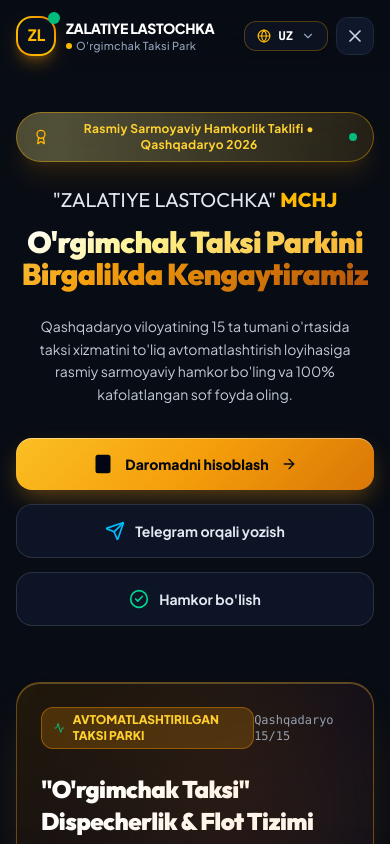
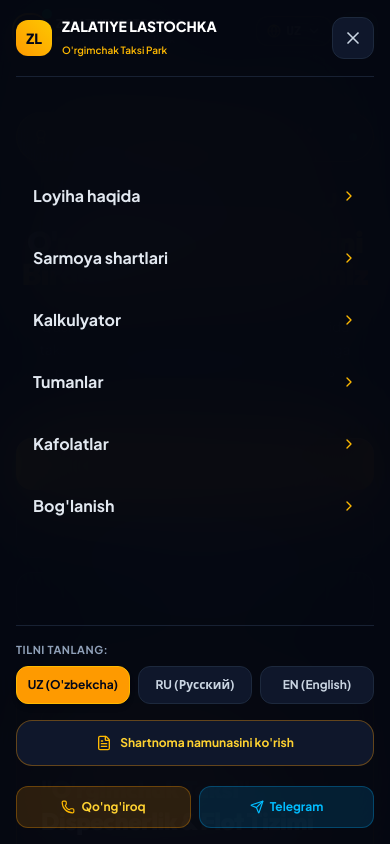
Before and after one commit to humoyun1773/zalatoye-lastochka, a React (Vite) app: page / in a window 390 px wide. Both pictures are taken after a click on the button 355 px from the left and 36 px from the top of the page. Shown: the top 844 px of the page. Built offline with nearby package versions, Linux system fonts and the light colour scheme.

Commit message:
feat(responsive): enhance mobile drawer menu and responsive media queries across all devices

```diff
--- a/src/components/Navbar.tsx
+++ b/src/components/Navbar.tsx
@@ -1,5 +1,5 @@
 import React, { useState, useEffect, useRef } from 'react';
-import { Globe, Menu, X, FileText, ChevronRight, ChevronDown, Check } from 'lucide-react';
+import { Globe, Menu, X, FileText, ChevronRight, ChevronDown, Check, Phone, Send } from 'lucide-react';
 import type { Language } from '../types';
 import type { TranslationsType } from '../data/translations';
 
@@ -64,46 +64,47 @@
   const currentLang = languages.find((l) => l.code === lang) || languages[0];
 
   return (
+    <>
       <header
-      className={`fixed top-0 left-0 right-0 z-50 transition-all duration-300 ${
+        className={`fixed top-0 left-0 right-0 z-40 transition-all duration-300 ${
           scrolled
-          ? 'bg-[#080c14]/95 backdrop-blur-xl border-b border-amber-500/20 py-2.5 shadow-2xl shadow-black/80'
-          : 'bg-gradient-to-b from-[#080c14]/90 to-transparent py-4 sm:py-5'
+            ? 'bg-[#060a14]/95 backdrop-blur-2xl border-b border-amber-500/20 py-2.5 shadow-2xl shadow-black/80'
+            : 'bg-gradient-to-b from-[#060a14]/90 to-transparent py-3 sm:py-4'
         }`}
       >
-      <div className="max-w-[1440px] mx-auto px-4 sm:px-6 lg:px-8">
+        <div className="max-w-[1440px] mx-auto px-3 sm:px-6 lg:px-8">
           <div className="flex items-center justify-between gap-2">
             {/* Brand & Logo */}
-          <a href="#" className="flex items-center gap-2.5 sm:gap-3 group shrink-0">
+            <a href="#" className="flex items-center gap-2 sm:gap-3 group shrink-0">
               <div className="relative">
-              <div className="w-10 h-10 sm:w-11 sm:h-11 rounded-2xl bg-gradient-to-tr from-amber-500 via-yellow-400 to-amber-600 p-[2px] shadow-lg shadow-amber-500/30 group-hover:scale-105 transition-transform duration-300">
+                <div className="w-9 h-9 sm:w-11 sm:h-11 rounded-2xl bg-gradient-to-tr from-amber-500 via-yellow-400 to-amber-600 p-[2px] shadow-lg shadow-amber-500/30 group-hover:scale-105 transition-transform duration-300">
                   <div className="w-full h-full bg-[#0a0f1c] rounded-[14px] flex items-center justify-center">
-                  <span className="text-base sm:text-lg font-black text-amber-400 font-mono tracking-tighter">ZL</span>
+                    <span className="text-sm sm:text-lg font-black text-amber-400 font-mono tracking-tighter">ZL</span>
                   </div>
                 </div>
-              <span className="absolute -top-1 -right-1 flex h-3 w-3">
+                <span className="absolute -top-1 -right-1 flex h-2.5 w-2.5 sm:h-3 sm:w-3">
                   <span className="animate-ping absolute inline-flex h-full w-full rounded-full bg-emerald-400 opacity-75"></span>
-                <span className="relative inline-flex rounded-full h-3 w-3 bg-emerald-500"></span>
+                  <span className="relative inline-flex rounded-full h-full w-full bg-emerald-500"></span>
                 </span>
               </div>
 
               <div className="flex flex-col">
-              <div className="flex items-center gap-1.5">
-                <span className="font-black text-sm sm:text-base lg:text-lg tracking-tight text-white group-hover:text-amber-400 transition-colors">
+                <div className="flex items-center gap-1 sm:gap-1.5">
+                  <span className="font-black text-xs sm:text-base lg:text-lg tracking-tight text-white group-hover:text-amber-400 transition-colors truncate max-w-[150px] xs:max-w-none">
                     ZALATIYE LASTOCHKA
                   </span>
                   <span className="hidden xs:inline-block text-[9px] uppercase font-extrabold tracking-wider px-1.5 py-0.5 rounded bg-amber-500/15 text-amber-300 border border-amber-500/30">
                     MCHJ
                   </span>
                 </div>
-              <span className="text-[11px] sm:text-xs text-slate-400 tracking-wide font-medium flex items-center gap-1">
+                <span className="text-[10px] sm:text-xs text-slate-400 tracking-wide font-medium flex items-center gap-1">
                   <span className="w-1.5 h-1.5 rounded-full bg-amber-400"></span>
                   O'rgimchak Taksi Park
                 </span>
               </div>
             </a>
 
-          {/* Desktop Nav Links */}
+            {/* Desktop Nav Links (xl screens) */}
             <nav className="hidden xl:flex items-center gap-6">
               {navLinks.map((link) => (
                 <a
@@ -117,14 +118,14 @@
               ))}
             </nav>
 
-          {/* Right Action: Custom Language Dropdown & Contract Modal Button */}
+            {/* Right Action: Custom Language Dropdown & Mobile Menu Button */}
             <div className="flex items-center gap-2 sm:gap-3">
-            {/* Custom Luxury Language Dropdown */}
+              {/* Custom Luxury Language Dropdown (Desktop & Tablet) */}
               <div className="relative" ref={dropdownRef}>
                 <button
                   type="button"
                   onClick={() => setLangDropdownOpen(!langDropdownOpen)}
-                className="flex items-center gap-2 bg-[#0c1220] hover:bg-[#11182c] border border-amber-500/30 hover:border-amber-400/80 rounded-xl px-3 py-1.5 text-xs font-bold text-white transition-all duration-200 shadow-md cursor-pointer group"
+                  className="flex items-center gap-1.5 sm:gap-2 bg-[#0c1220] hover:bg-[#11182c] border border-amber-500/30 hover:border-amber-400/80 rounded-xl px-2.5 sm:px-3 py-1.5 text-xs font-bold text-white transition-all duration-200 shadow-md cursor-pointer group"
                   aria-haspopup="true"
                   aria-expanded={langDropdownOpen}
                 >
@@ -170,7 +171,7 @@
               {onOpenContract && (
                 <button
                   onClick={onOpenContract}
-                className="hidden sm:flex items-center gap-1.5 px-4 py-2 rounded-xl bg-slate-900/90 hover:bg-amber-500/10 border border-amber-500/30 text-amber-300 text-xs font-bold hover:border-amber-400 transition-all duration-200 cursor-pointer"
+                  className="hidden md:flex items-center gap-1.5 px-3.5 py-2 rounded-xl bg-slate-900/90 hover:bg-amber-500/10 border border-amber-500/30 text-amber-300 text-xs font-bold hover:border-amber-400 transition-all duration-200 cursor-pointer"
                 >
                   <FileText className="w-3.5 h-3.5 text-amber-400" />
                   <span>{t.guarantees.previewBtn}</span>
@@ -180,48 +181,118 @@
               {/* Mobile Menu Hamburger Button */}
               <button
                 onClick={() => setMobileMenuOpen(!mobileMenuOpen)}
-              className="xl:hidden p-2 rounded-xl bg-slate-900 border border-slate-800 text-slate-300 hover:text-amber-400 focus:outline-none cursor-pointer"
+                className="xl:hidden p-2 rounded-xl bg-slate-900 border border-slate-800 text-slate-300 hover:text-amber-400 hover:border-amber-500/40 focus:outline-none transition-colors cursor-pointer"
                 aria-label="Toggle menu"
               >
-              {mobileMenuOpen ? <X className="w-5 h-5" /> : <Menu className="w-5 h-5" />}
+                {mobileMenuOpen ? <X className="w-5 h-5 text-amber-400" /> : <Menu className="w-5 h-5" />}
               </button>
             </div>
           </div>
         </div>
+      </header>
 
-      {/* Mobile Drawer Menu */}
+      {/* Fullscreen Responsive Mobile Menu Overlay */}
       {mobileMenuOpen && (
-        <div className="xl:hidden fixed inset-x-0 top-full bg-[#080c14]/98 border-b border-amber-500/25 backdrop-blur-2xl px-5 pt-4 pb-8 space-y-4 shadow-2xl animate-fadeIn max-h-[85vh] overflow-y-auto">
-          <div className="space-y-1">
+        <div className="xl:hidden fixed inset-0 z-50 bg-[#050811]/95 backdrop-blur-2xl flex flex-col justify-between overflow-y-auto animate-fadeIn p-4 sm:p-6">
+          {/* Top Bar inside Menu */}
+          <div className="flex items-center justify-between pb-4 border-b border-slate-800/80">
+            <div className="flex items-center gap-2.5">
+              <div className="w-9 h-9 rounded-xl bg-gradient-to-tr from-amber-500 to-yellow-400 flex items-center justify-center text-slate-950 font-black text-sm">
+                ZL
+              </div>
+              <div>
+                <span className="font-black text-white text-sm block">ZALATIYE LASTOCHKA</span>
+                <span className="text-[10px] text-amber-400 font-semibold">O'rgimchak Taksi Park</span>
+              </div>
+            </div>
+
+            <button
+              onClick={() => setMobileMenuOpen(false)}
+              className="p-2.5 rounded-xl bg-slate-900 border border-slate-800 text-slate-300 hover:text-white cursor-pointer"
+              aria-label="Close menu"
+            >
+              <X className="w-5 h-5" />
+            </button>
+          </div>
+
+          {/* Nav Links */}
+          <div className="py-6 space-y-2">
             {navLinks.map((link) => (
               <a
                 key={link.href}
                 href={link.href}
                 onClick={() => setMobileMenuOpen(false)}
-                className="flex items-center justify-between px-3.5 py-2.5 rounded-xl text-sm font-semibold text-slate-200 hover:bg-amber-500/10 hover:text-amber-400 border border-transparent hover:border-amber-500/20 transition-all"
+                className="flex items-center justify-between px-4 py-3.5 rounded-2xl text-base font-bold text-slate-200 hover:text-amber-300 hover:bg-amber-500/10 border border-transparent hover:border-amber-500/25 transition-all"
               >
                 <span>{link.label}</span>
-                <ChevronRight className="w-4 h-4 text-slate-500" />
+                <ChevronRight className="w-4 h-4 text-amber-400" />
               </a>
             ))}
           </div>
 
+          {/* Language Selector Chips & Action CTA */}
+          <div className="space-y-4 pt-4 border-t border-slate-800/80">
+            {/* Language Selection Chips */}
+            <div>
+              <span className="text-[11px] font-bold uppercase tracking-wider text-slate-400 block mb-2">
+                Tilni tanlang:
+              </span>
+              <div className="grid grid-cols-3 gap-2">
+                {languages.map((l) => (
+                  <button
+                    key={l.code}
+                    onClick={() => {
+                      setLang(l.code);
+                    }}
+                    className={`py-2.5 px-2 text-center rounded-xl text-xs font-bold border transition-all cursor-pointer ${
+                      lang === l.code
+                        ? 'bg-amber-500 text-slate-950 border-amber-400 font-black shadow-md'
+                        : 'bg-slate-900 text-slate-300 border-slate-800 hover:text-white'
+                    }`}
+                  >
+                    {l.label} ({l.name})
+                  </button>
+                ))}
+              </div>
+            </div>
+
+            {/* Contract Modal Trigger */}
             {onOpenContract && (
-            <div className="pt-3 border-t border-slate-800/80">
               <button
                 onClick={() => {
                   setMobileMenuOpen(false);
                   onOpenContract();
                 }}
-                className="w-full flex items-center justify-center gap-2 py-3 rounded-xl bg-slate-900 border border-amber-500/30 text-amber-300 font-bold text-xs cursor-pointer"
+                className="w-full flex items-center justify-center gap-2 py-3.5 rounded-2xl bg-slate-900 border border-amber-500/35 text-amber-300 font-bold text-xs hover:border-amber-400 transition-colors cursor-pointer"
               >
                 <FileText className="w-4 h-4 text-amber-400" />
                 <span>{t.guarantees.previewBtn}</span>
               </button>
+            )}
+
+            {/* Quick Contact Line */}
+            <div className="grid grid-cols-2 gap-2 pt-1">
+              <a
+                href="tel:+998908714010"
+                className="py-3 px-2 rounded-xl bg-amber-500/15 border border-amber-500/30 text-amber-300 text-xs font-bold flex items-center justify-center gap-1.5"
+              >
+                <Phone className="w-3.5 h-3.5 text-amber-400" />
+                <span>Qo'ng'iroq</span>
+              </a>
+
+              <a
+                href="https://t.me/afrod991"
+                target="_blank"
+                rel="noopener noreferrer"
+                className="py-3 px-2 rounded-xl bg-sky-500/15 border border-sky-500/30 text-sky-400 text-xs font-bold flex items-center justify-center gap-1.5"
+              >
+                <Send className="w-3.5 h-3.5 text-sky-400" />
+                <span>Telegram</span>
+              </a>
+            </div>
+          </div>
         </div>
       )}
-        </div>
-      )}
-    </header>
+    </>
   );
 };
```
Also changed, not shown: src/components/Hero.tsx (+6 -6 lines). Lines whose indentation alone changed are shown as unchanged.
